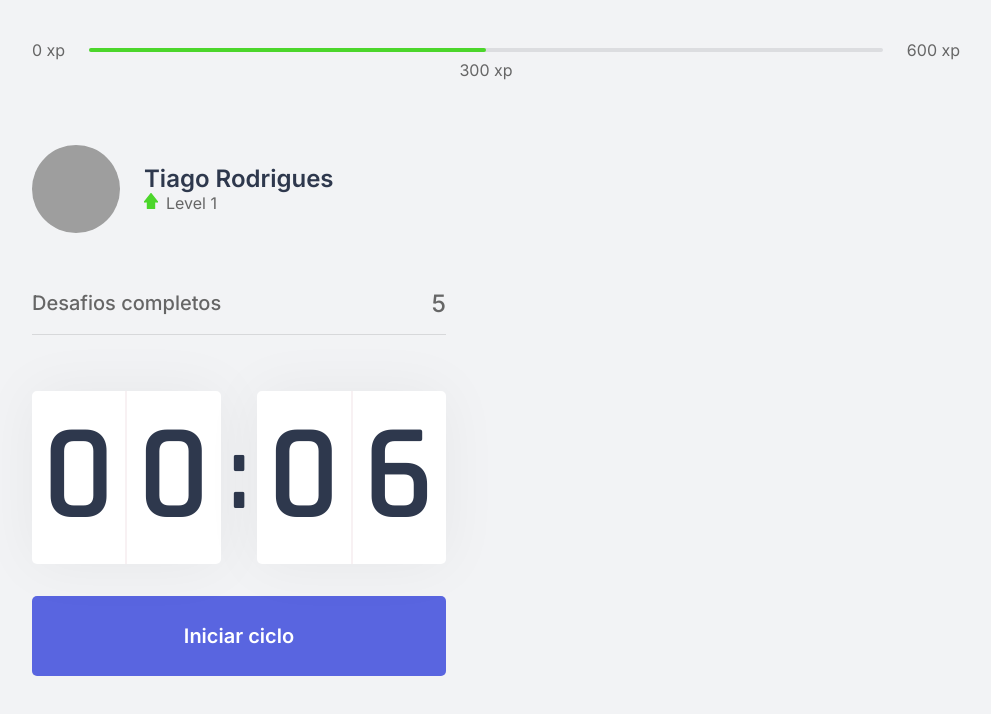
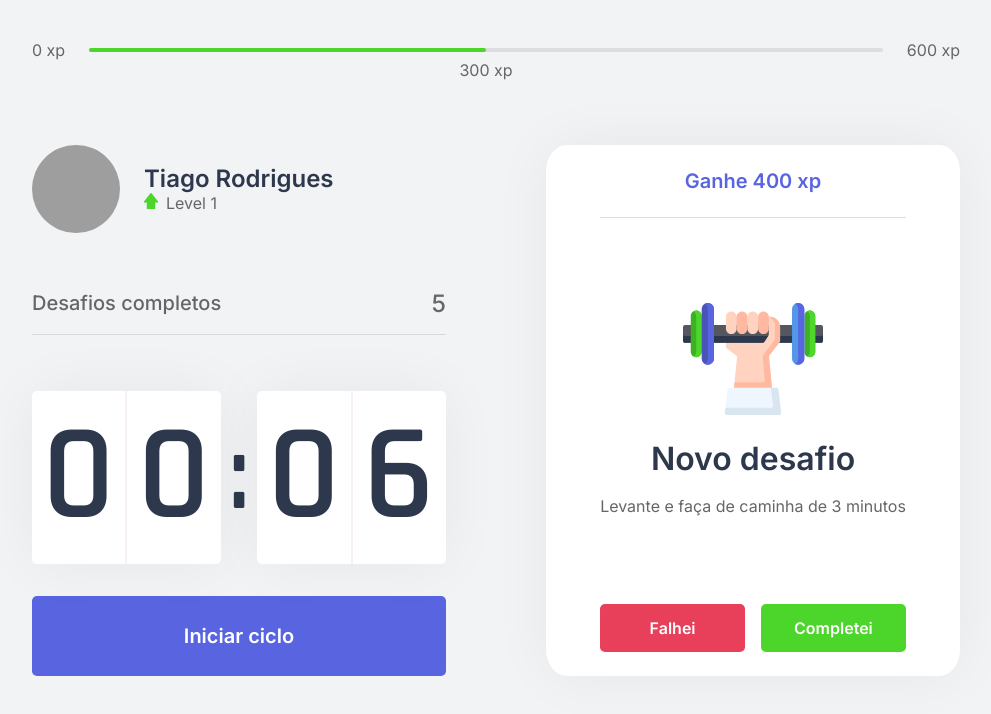
Before and after one commit to tiago-rodrigues1/move.it, a Next.js app: page / in a window 1280 px wide. Shown: the top 714 px of the page, without its empty margins (144-1135 px from the left). Built offline with nearby package versions, Linux system fonts and the light colour scheme; grey boxes are pictures that could not be loaded.

Commit message:
ChallengeBox no index

```diff
--- a/src/pages/index.tsx
+++ b/src/pages/index.tsx
@@ -1,10 +1,12 @@
 import Head from 'next/head'
 
 //Componentes
-import { CompletedChallenges } from "../components/CompletedChallenges";
-import { Countdown } from "../components/Countdown";
-import { ExperienceBar } from "../components/ExperienceBar";
+import { CompletedChallenges } from '../components/CompletedChallenges';
+import { Countdown } from '../components/Countdown';
+import { ExperienceBar } from '../components/ExperienceBar';
 import { Profile } from '../components/Profile';
+import { ChallengeBox } from '../components/ChallengeBox';
+
 
 import styles from '../styles/pages/Home.module.css';
 
@@ -24,7 +26,9 @@
           <CompletedChallenges />
           <Countdown />
         </div>
-        <div></div>
+        <div>
+          <ChallengeBox />
+        </div>
       </section>
 
     </div>
```
